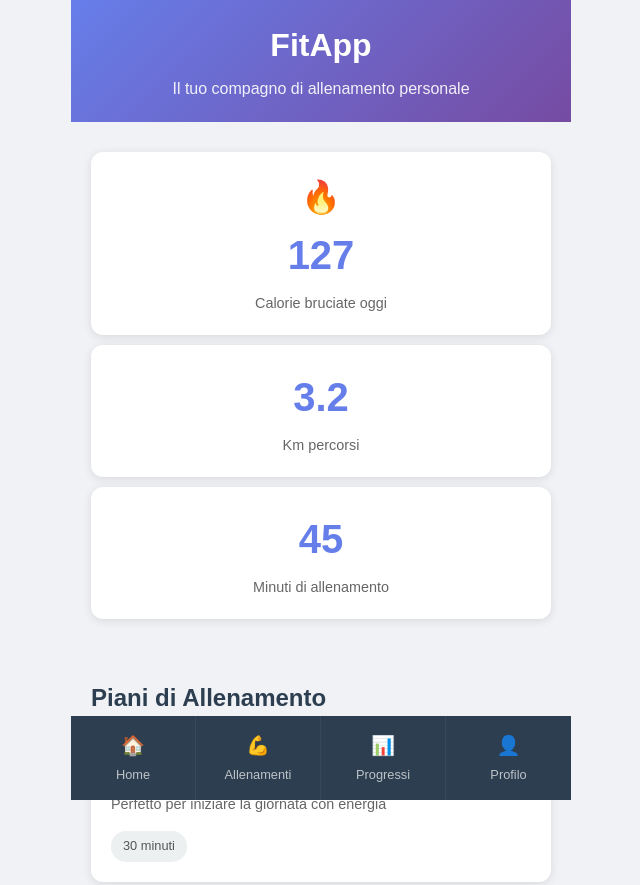
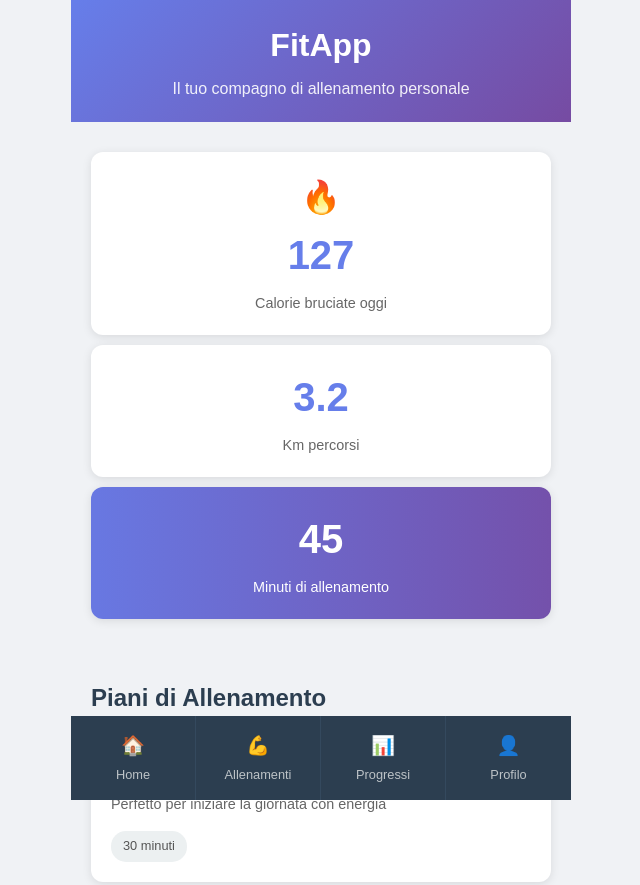
Before and after one commit to giovannimazzi/htmlcss-fit-app, a plain HTML site: page index.html in a window 1280 px wide. Shown: the top 885 px of the page, without its empty margins (319-959 px from the left). Drawn offline with Linux system fonts and the light colour scheme.

Commit message:
inserita soluzione alla richiesta n.2

```diff
--- a/css/solutions.css
+++ b/css/solutions.css
@@ -3,3 +3,16 @@
   content: "🔥";
   font-size: 2rem;
 }
+
+/* Ex. 2 */
+.stats-grid:last-child {
+  background: linear-gradient(
+    90deg,
+    rgba(104, 120, 226, 1) 0%,
+    rgba(116, 81, 171, 1) 100%
+  );
+}
+
+.stats-grid:last-child > * {
+  color: white;
+}
```
